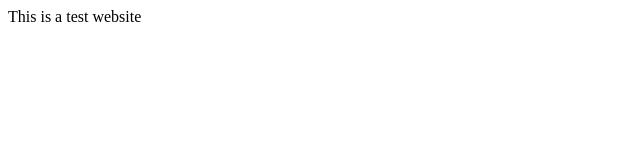
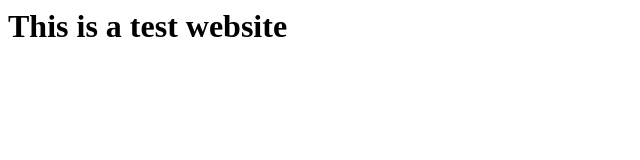
Before and after one commit to SII-TianleiYing/SII-TianleiYing.github.io, a plain HTML site: page index.html in a window 1280 px wide. Shown: the whole page, without its empty margins (0-640 px from the left). Drawn offline with Linux system fonts and the light colour scheme.

Commit message:
Update index.html

```diff
--- a/index.html
+++ b/index.html
@@ -1 +1 @@
-<p> This is a test website </p>
+<h1> This is a test website </h1>
```
